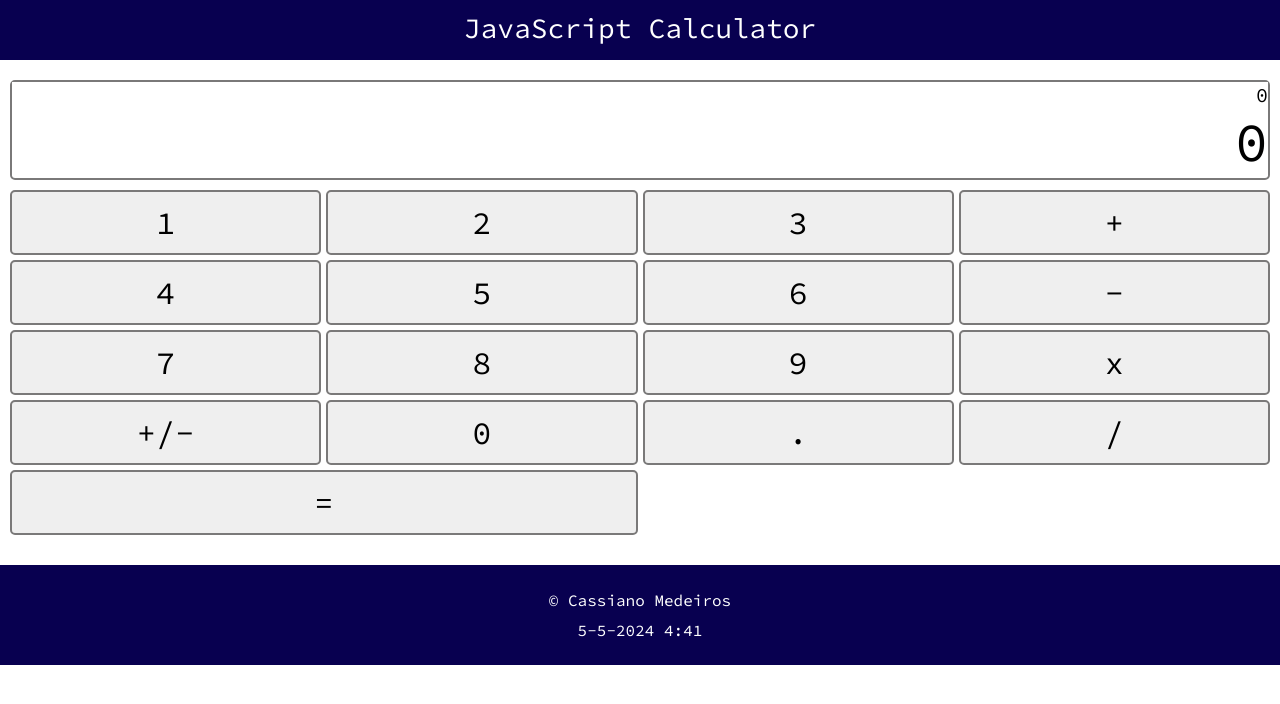
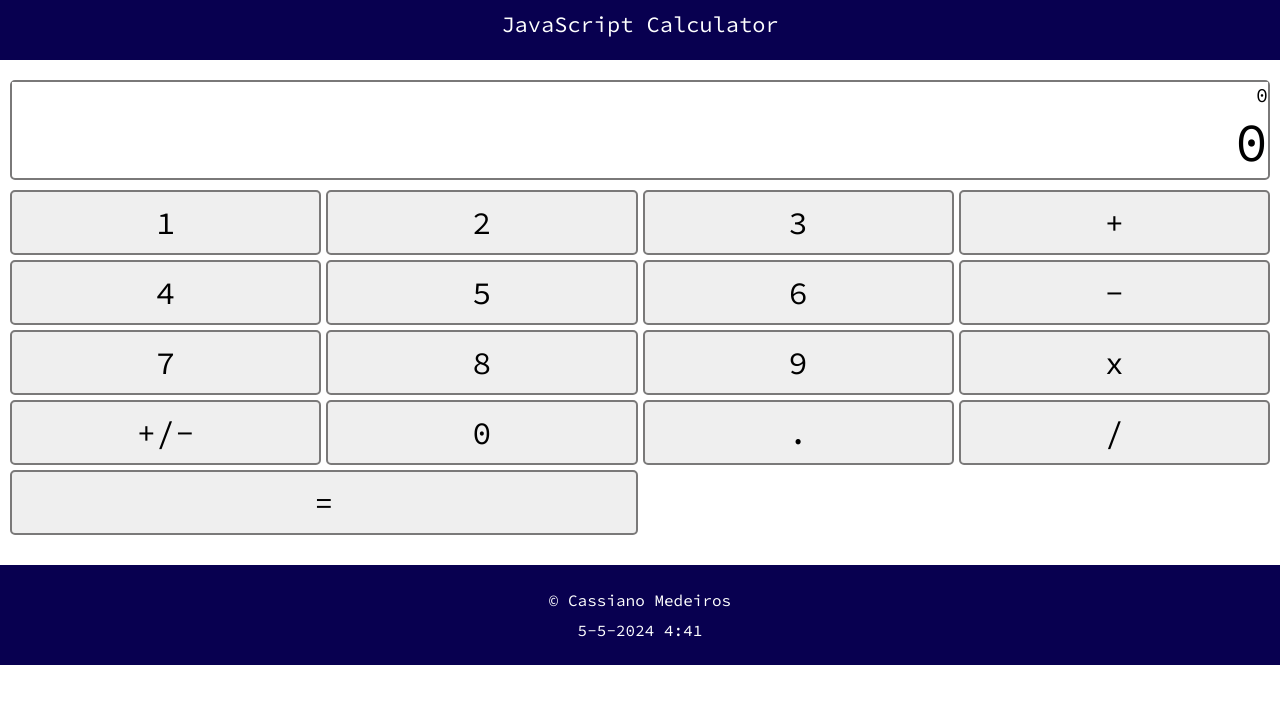
Before and after one commit to cassianoheitor1993/JavaScript-Calculator, a plain HTML site: page index.html in a window 1280 px wide. Drawn offline with Linux system fonts and the light colour scheme.

Commit message:
Update style.css

```diff
--- a/style.css
+++ b/style.css
@@ -19,7 +19,7 @@ h1 {
     align-items: center;
     text-align: center;
     padding: 10px;
-    font-size: 28px !important;
+    font-size: 22px !important;
 }
 
 .main-content {
```
